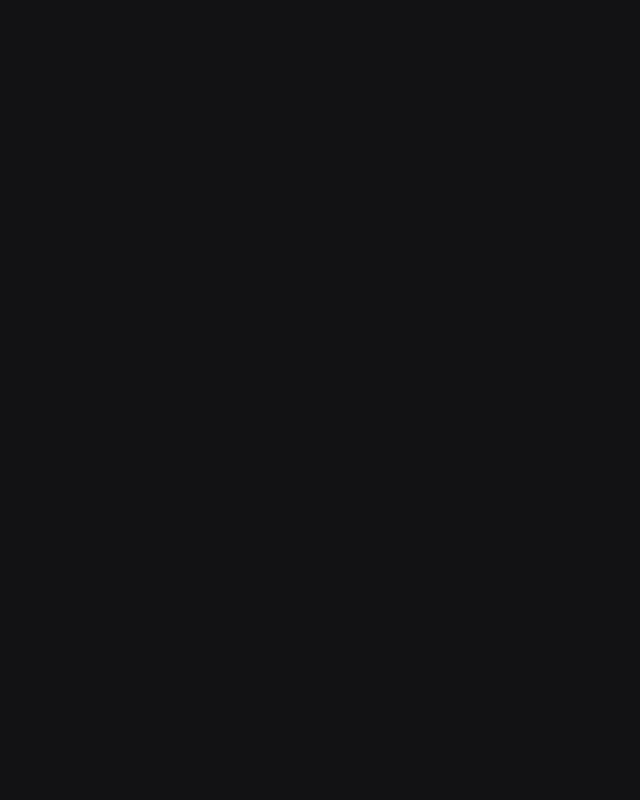
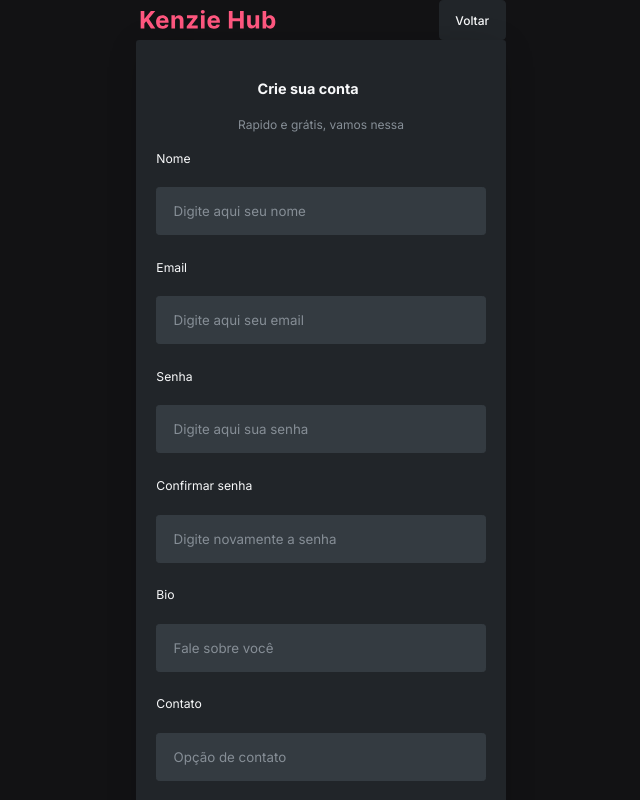
Before and after one commit to Kenzie-Academy-Brasil-Developers/react-entrega-s2-kenzie-hub-debcorrea, a React (Create React App) app: page /register in a window 1280 px wide. Shown: the top 800 px of the page, without its empty margins (319-959 px from the left). Built offline with nearby package versions, Linux system fonts and the light colour scheme.

Commit message:
feat: routes to pages ajusted - login became home page instead of register

```diff
--- a/src/Pages/Login/index.jsx
+++ b/src/Pages/Login/index.jsx
@@ -101,7 +101,7 @@ const Login = () => {
             <span>Ainda não possui uma conta?</span>
 
             <StyledButton
-              onClick={() => history.push("/")}
+              onClick={() => history.push("/register")}
               height={38.5}
               lgHeight={48}
               background="#868e96"
--- a/src/Pages/Register/index.jsx
+++ b/src/Pages/Register/index.jsx
@@ -62,7 +62,7 @@ const Register = () => {
 
         <ButtonContainer width={80} height={32} lgWidth={67.5} lgHeight={40.1}>
           <StyledButton
-            onClick={() => history.push("/login")}
+            onClick={() => history.push("/")}
             height={32}
             lgHeight={40.1}
             background="#212529"
--- a/src/Routes/index.jsx
+++ b/src/Routes/index.jsx
@@ -7,11 +7,11 @@ const Routes = () => {
   return (
     <Switch>
       <Route exact path="/">
-        <Register />
+        <Login />
       </Route>
 
-      <Route path="/login">
-        <Login />
+      <Route path="/register">
+        <Register />
       </Route>
     </Switch>
   );
```
